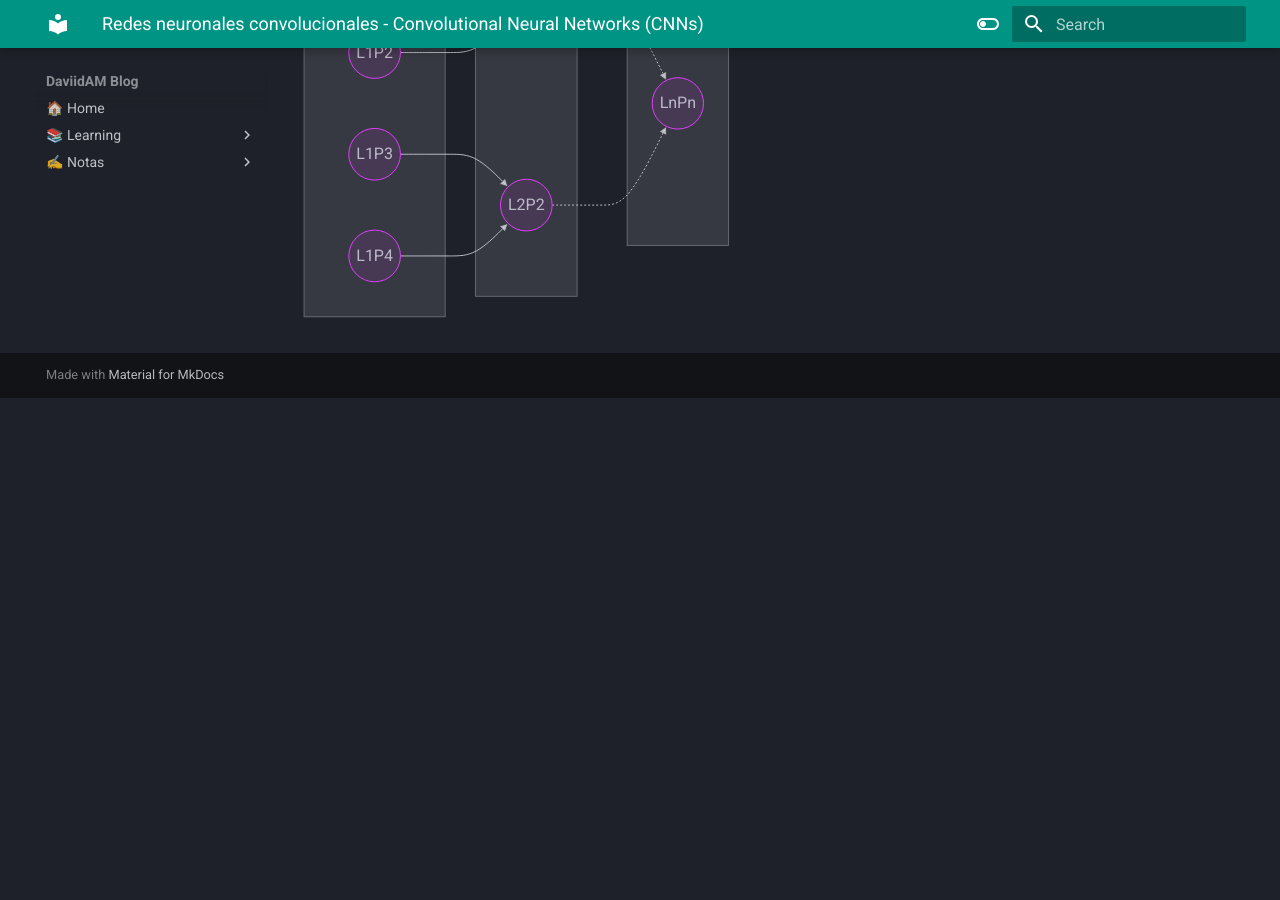
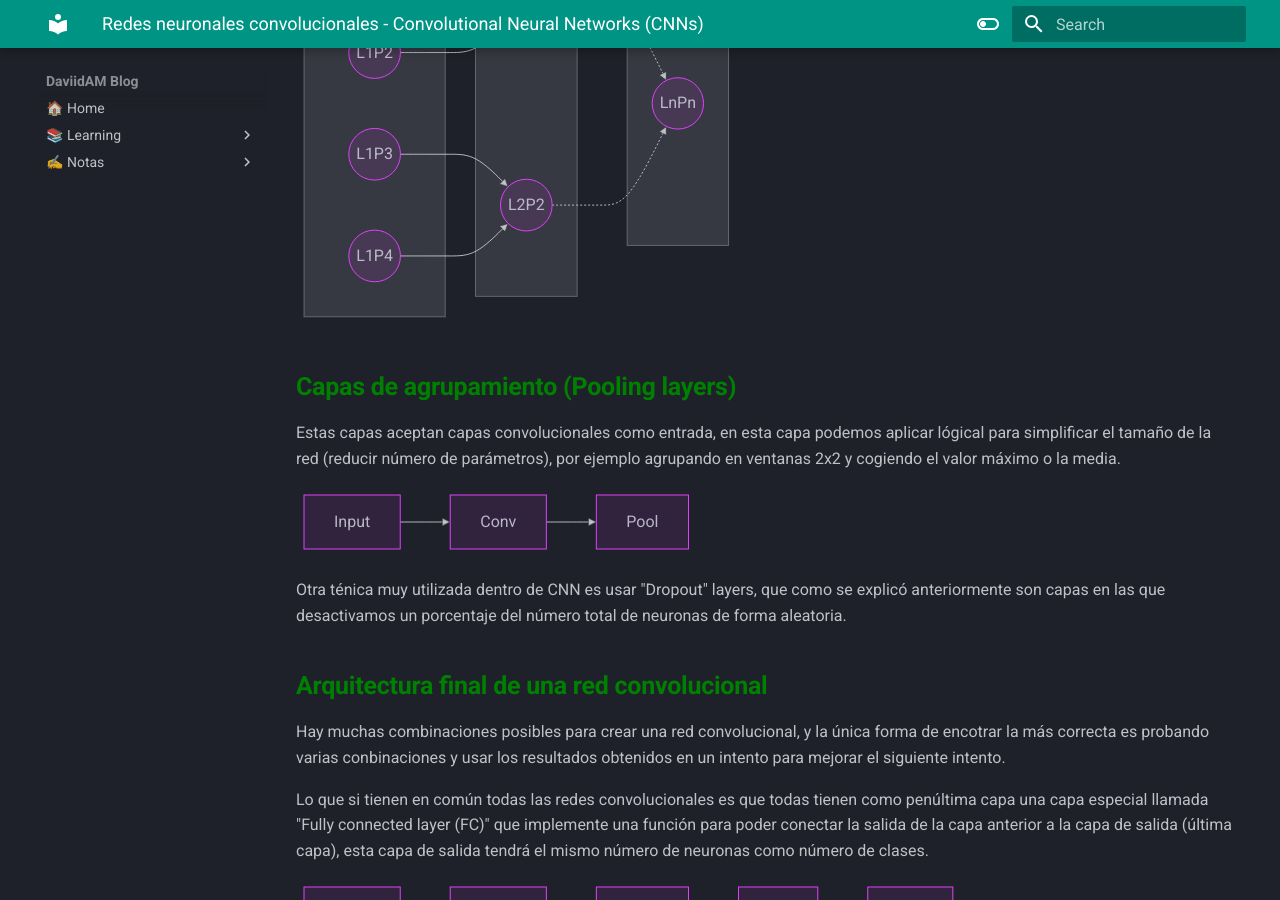
Before and after one commit to DaviidAM/Blog, an MkDocs documentation site: the page built from docs/Machine Learning/03-CNN.md, in a window 1280 px wide and 900 px high, scrolled down 1715 px. Built offline with MkDocs 1.6.1 and Material for MkDocs 9.7.7, drawn with Linux system fonts in a browser that asks for light colours; before the commit the page ends 2113 px from its top, so only the background shows below that.

Commit message:
Machine Learning - CNN init

````diff
--- a/docs/Machine Learning/03-CNN.md
+++ b/docs/Machine Learning/03-CNN.md
@@ -78,3 +78,35 @@ l1p4 --> l2p2
 l2p1 -.-> lnpn
 l2p2 -.-> lnpn
 ```
+
+## Capas de agrupamiento (Pooling layers)
+
+Estas capas aceptan capas convolucionales como entrada, en esta capa podemos aplicar lógical para simplificar el tamaño de la red (reducir número de parámetros), por ejemplo agrupando en ventanas 2x2 y cogiendo el valor máximo o la media.
+
+```mermaid
+flowchart LR
+input[Input]
+conv[Conv]
+pool[Pool]
+
+input --> conv --> pool
+```
+
+Otra ténica muy utilizada dentro de CNN es usar "Dropout" layers, que como se explicó anteriormente son capas en las que desactivamos un porcentaje del número total de neuronas de forma aleatoria.
+
+## Arquitectura final de una red convolucional
+
+Hay muchas combinaciones posibles para crear una red convolucional, y la única forma de encotrar la más correcta es probando varias conbinaciones y usar los resultados obtenidos en un intento para mejorar el siguiente intento.
+
+Lo que si tienen en común todas las redes convolucionales es que todas tienen como penúltima capa una capa especial llamada "Fully connected layer (FC)" que implemente una función para poder conectar la salida de la capa anterior a la capa de salida (última capa), esta capa de salida tendrá el mismo número de neuronas como número de clases.
+
+```mermaid
+flowchart LR
+input[Input]
+conv[Conv]
+pool[Pool]
+fc[FC]
+out[Out]
+
+input --> conv --> pool --> fc --> out
+```
````
Also changed, not shown: docs/Python/Keras/01 - intro.md (+13 -0 lines), docs/Python/Keras/03 - CNN_with_keras.md (added, +245 -0 lines).
